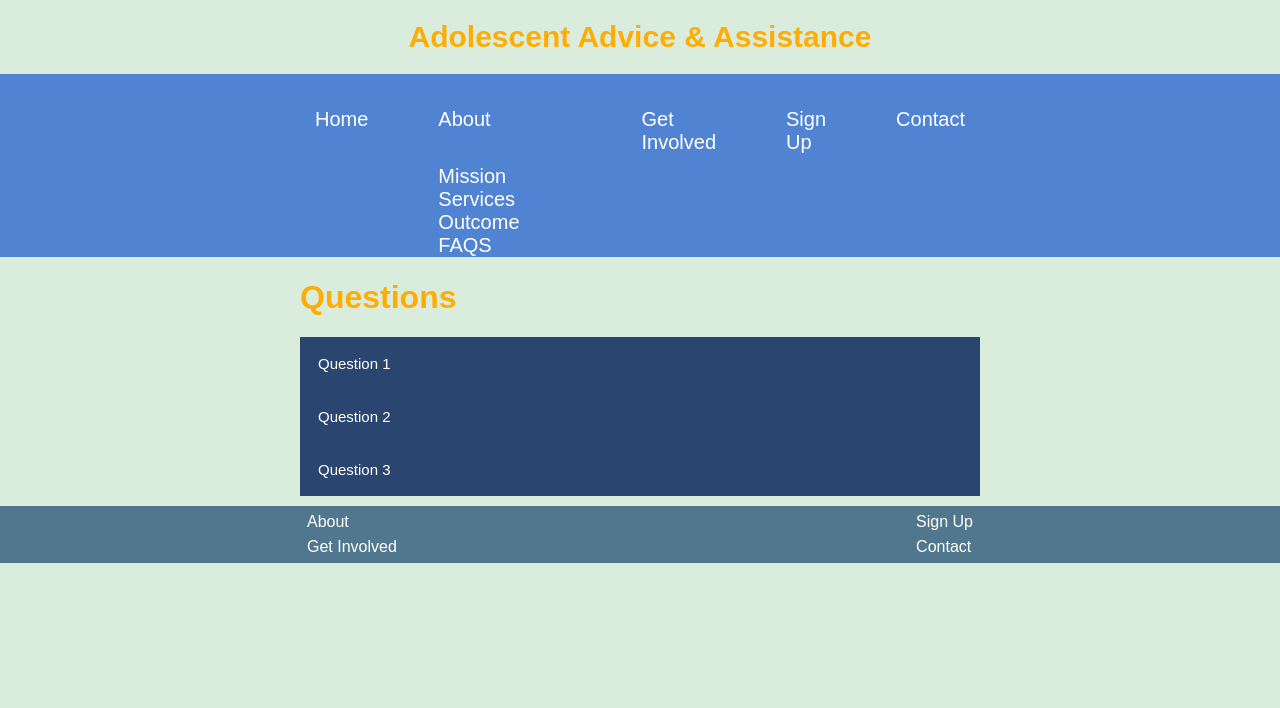
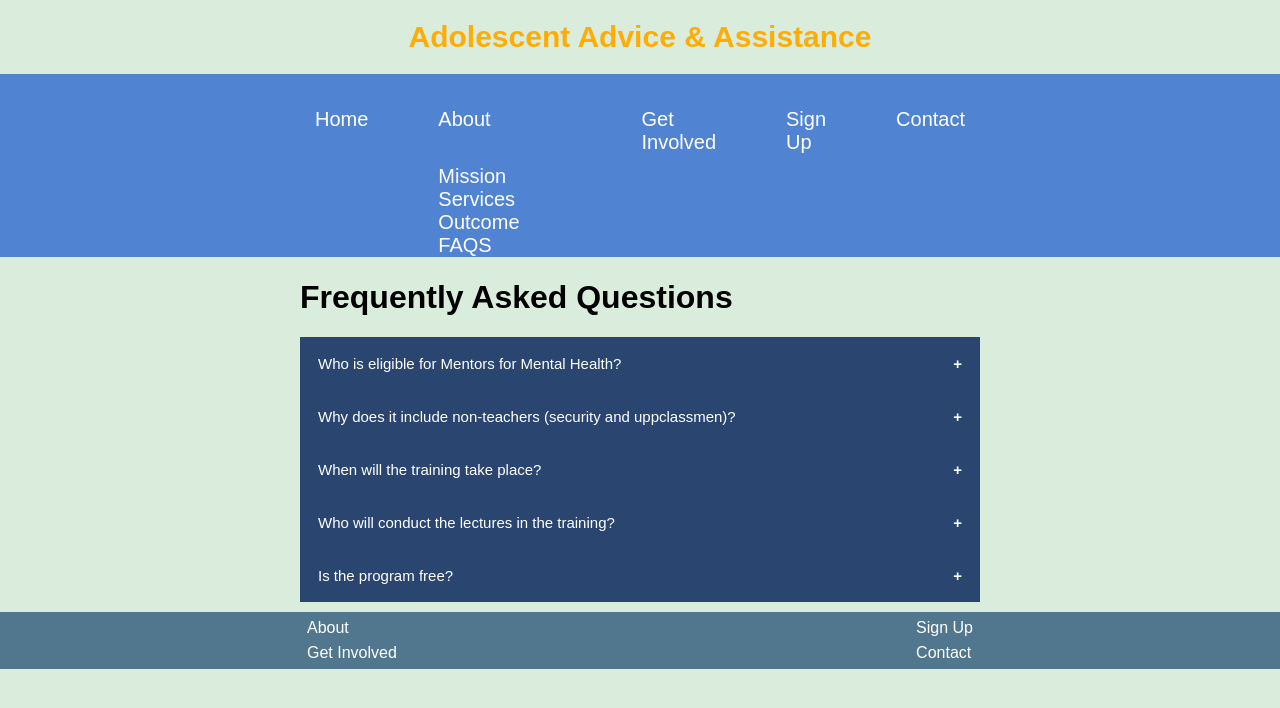
Before and after one commit to Zoryna/mental-health-proposal, a plain HTML site: page about4.html in a window 1280 px wide. Drawn offline with Linux system fonts and the light colour scheme.

Commit message:
Added icons next to the questions

```diff
--- a/about4.html
+++ b/about4.html
@@ -33,20 +33,34 @@
   </div>
 
   <div class="about4contents">
-    <h1>Questions</h1>
+    <h1>Frequently Asked Questions</h1>
 
-    <button class="question">Question 1</button>
+    <button class="question">Who is eligible for Mentors for Mental Health?</button>
     <div class="answer">
       <p>The answer for the question.</p>
     </div>
-    <button class="question">Question 2</button>
+
+    <button class="question">Why does it include non-teachers (security and
+      uppclassmen)?</button>
     <div class="answer">
       <p>The answer for the question</p>
     </div>
-    <button class="question">Question 3</button>
+
+    <button class="question">When will the training take place?</button>
     <div class="answer">
       <p>The answer for the question</p>
     </div>
+
+    <button class="question">Who will conduct the lectures in the training?</button>
+    <div class="answer">
+      <p>The answer for the question</p>
+    </div>
+
+    <button class="question">Is the program free?</button>
+    <div class="answer">
+      <p>The answer for the question</p>
+    </div>
+
   </div>
 
   <div class="footer" id="top">
--- a/css/about4.css
+++ b/css/about4.css
@@ -6,7 +6,7 @@
 }
 
 .about4contents h1 {
-  color: #FFAD05 /*dark yellow*/
+  color: black;
 }
 
 .question {
@@ -21,13 +21,30 @@
   font-size: 15px;
 }
 
+.active, .question:hover {
+  background-color: #132847;
+}
+
+.question:after {
+  content: '\002B';
+  color: white;
+  font-weight: bold;
+  float: right;
+  margin-left: 5px;
+}
+
+.active:after {
+  content: "\2212";
+}
+
 .answer {
   padding: 0 18px;
-  display: none;
   overflow: hidden;
   background-color: #f1f1f1;
+
+  max-height: 0;
+  transition: max-height 0.2s ease-out;
 }
-
 
 #top {
   margin-top: 10px;
--- a/js/about4.js
+++ b/js/about4.js
@@ -5,10 +5,10 @@ for (i = 0; i < ques.length; i++) {
   ques[i].addEventListener("click", function() {
     this.classList.toggle("active");
     var answer = this.nextElementSibling;
-    if (answer.style.display === "block") {
-      answer.style.display = "none";
+    if (answer.style.maxHeight){
+      answer.style.maxHeight = null;
     } else {
-      answer.style.display = "block";
+      answer.style.maxHeight = answer.scrollHeight + "px";
     }
   });
 }
```
